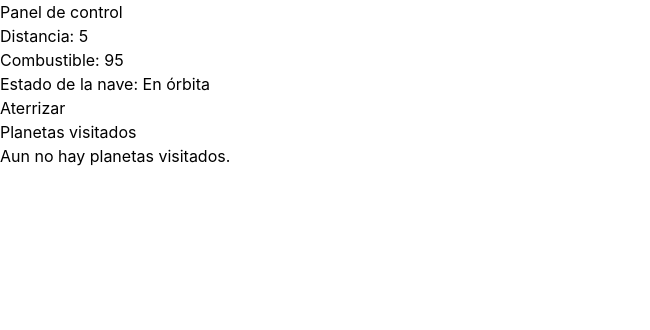
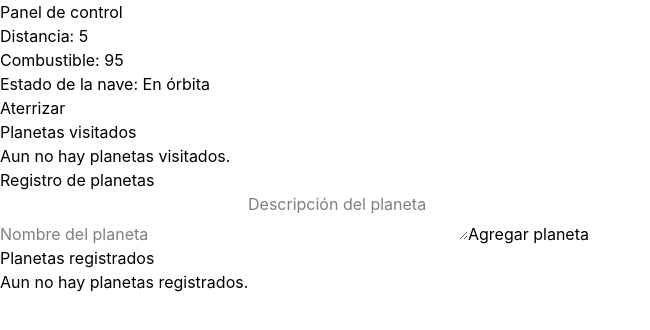
Before and after one commit to Mor4n/06-introduccion-a-react, a React (Vite) app in the folder 04-ciclo-vida-componentes/practica-leccion/: page / in a window 1280 px wide. Shown: the top 330 px of the page, without its empty margins (0-650 px from the left). Built offline with nearby package versions, Linux system fonts and the light colour scheme.

Commit message:
Proyecto 04 - Añadido formulario de registro

```diff
--- a/04-ciclo-vida-componentes/practica-leccion/src/App.tsx
+++ b/04-ciclo-vida-componentes/practica-leccion/src/App.tsx
@@ -1,6 +1,10 @@
 
-import React, { useState, useEffect, useMemo } from 'react';
+import { useState, useEffect, useMemo } from 'react';
 import Planeta from './components/Planeta';
+import Formulario from './components/Formulario';
+import type { PlanetaRegistrado } from './types';
+
+
 
 
 function App() {
@@ -9,6 +13,7 @@ function App() {
   const [combustible, setCombustible] = useState(100);
   const [estadoNave, setEstadoNave] = useState('En órbita');
   const [planetasVisitados, setPlanetasVisitados] = useState<string[]>([]);
+  const [planetasRegistrados, setPlanetasRegistrados] = useState<PlanetaRegistrado[]>([]);
 
 
 
@@ -57,6 +62,17 @@ function App() {
 
   };
 
+  // omit quiero todo excepto el id
+  const handleAgregarPlaneta = (nuevoPlaneta: Omit<PlanetaRegistrado, 'id'>) => {
+    setPlanetasRegistrados((prevState) => [
+      ...prevState,
+      {
+        id: crypto.randomUUID(),
+        ...nuevoPlaneta,
+      },
+    ]);
+  };
+
   return (
     <>
       <h1>Panel de control</h1>
@@ -72,6 +88,23 @@ function App() {
       ) : (
         planetasVisitados.map((nombre) => <Planeta key={nombre} nombre={nombre} />)
       )}
+
+
+      <h2>Registro de planetas</h2>
+      <Formulario onAgregarPlaneta={handleAgregarPlaneta} />
+
+      <h2>Planetas registrados</h2>
+      {planetasRegistrados.length === 0 ? (
+        <p>Aun no hay planetas registrados.</p>
+      ) : (
+        planetasRegistrados.map((planeta) => (
+          <Planeta
+            key={planeta.id}
+            nombre={planeta.nombre}
+            descripcion={planeta.descripcion}
+          />
+        ))
+      )}
     </>
   );
 }
--- /dev/null
+++ b/04-ciclo-vida-componentes/practica-leccion/src/components/Formulario.tsx
@@ -0,0 +1,57 @@
+import { useState } from "react";
+
+type FormularioProps = {
+    onAgregarPlaneta: (planeta: { nombre: string; descripcion: string }) => void;
+};
+
+function Formulario({ onAgregarPlaneta }: FormularioProps) {
+    const [formulario, setFormulario] = useState({
+        nombre: "",
+        descripcion: "",
+    });
+
+    const handleChange = (e) => {
+        const { name, value } = e.target;
+
+        setFormulario((prevState) => ({
+            ...prevState,
+            [name]: value,
+        }));
+    };
+
+    const handleSubmit = (e) => {
+        e.preventDefault();
+
+        if (!formulario.nombre.trim() || !formulario.descripcion.trim()) {
+            return;
+        }
+
+        onAgregarPlaneta(formulario);
+
+        setFormulario({
+            nombre: "",
+            descripcion: "",
+        });
+    };
+
+    return (
+        <form onSubmit={handleSubmit}>
+            <input
+                type="text"
+                name="nombre"
+                value={formulario.nombre}
+                onChange={handleChange}
+                placeholder="Nombre del planeta"
+            />
+            <textarea
+                name="descripcion"
+                value={formulario.descripcion}
+                onChange={handleChange}
+                placeholder="Descripción del planeta"
+            />
+            <button type="submit">Agregar planeta</button>
+        </form>
+    );
+}
+
+export default Formulario;
--- a/04-ciclo-vida-componentes/practica-leccion/src/components/Planeta.tsx
+++ b/04-ciclo-vida-componentes/practica-leccion/src/components/Planeta.tsx
@@ -2,9 +2,10 @@ import { useEffect } from 'react';
 
 type PlanetaProps = {
   nombre: string;
+  descripcion?: string;
 };
 
-function Planeta({ nombre }: PlanetaProps) {
+function Planeta({ nombre, descripcion }: PlanetaProps) {
   useEffect(() => {
     console.log(`¡El planeta ${nombre} ha aparecido!`);
 
@@ -14,7 +15,10 @@ function Planeta({ nombre }: PlanetaProps) {
   }, [nombre]);
 
   return (
-    <div>{nombre}</div>
+    <div>
+      <h3>{nombre}</h3>
+      {descripcion ? <p>{descripcion}</p> : null}
+    </div>
   );
 }
 
--- a/04-ciclo-vida-componentes/practica-leccion/src/types/index.tsx
+++ b/04-ciclo-vida-componentes/practica-leccion/src/types/index.tsx
@@ -2,3 +2,9 @@
 export type PlanetaType ={
     planeta: string,
 }
+
+export type PlanetaRegistrado = {
+  id: string;
+  nombre: string;
+  descripcion: string;
+};
```
